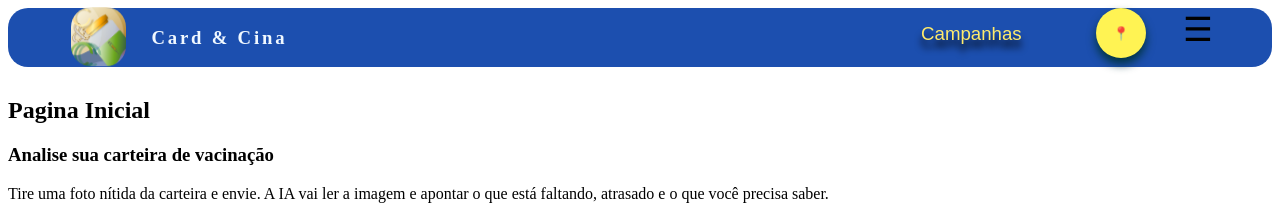
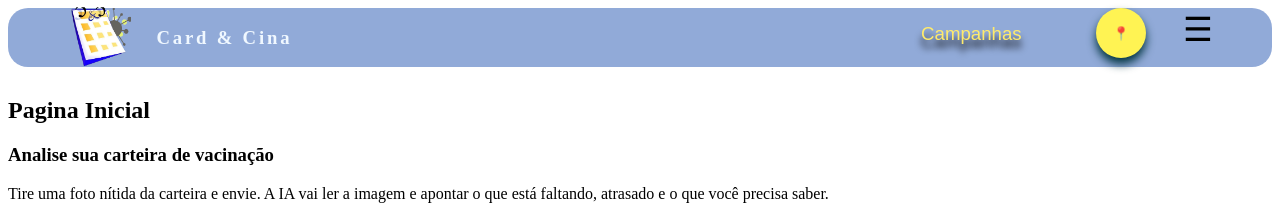
Before and after one commit to MariaeduardAiro/projeto-Posto, a plain HTML site: page pagina-vazia.html in a window 1280 px wide. Shown: the top 216 px of the page. Drawn offline with Linux system fonts and the light colour scheme; no server answers.

Commit message:
nova Logo

```diff
--- a/pagina-vazia.css
+++ b/pagina-vazia.css
@@ -9,9 +9,8 @@
 
 .logo{
 display: inline-block;
-width: 55px;
+width: 60px;
 height: auto;
-border-radius: 20px;
 margin-left: 5%;
  animation: fadeon 1.6s ease-in-out infinite ;
  cursor: pointer;
@@ -28,7 +27,7 @@ margin-left: 5%;
 }
 
 header {
-    background-color:#1c4faf ;
+    background-color:#1c4faf7b ;
     display: flex;
     width: auto;
     height: auto;
--- a/pagina-vazia.html
+++ b/pagina-vazia.html
@@ -9,7 +9,7 @@
     <body>
 
         <header class="cabecalho">
-         <img src="assets/C.png" alt="logo" class="logo">
+         <img src="assets/Captura_de_Tela__27_-removebg-preview.png" alt="logo" class="logo">
 
             <h3 class="logoname">Card & Cina</h3>
             <button id="campanhas">Campanhas</button>
```
Also changed, not shown: cadastro.html (+1 -1 lines), assets/Captura_de_Tela__27_-removebg-preview.png (added).
